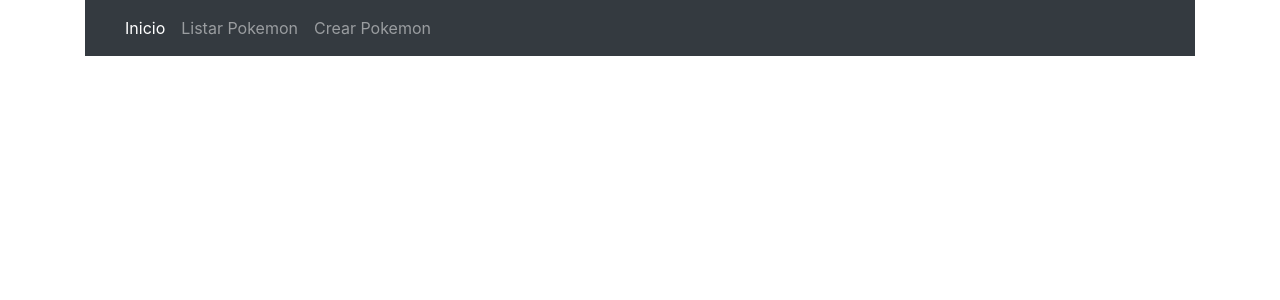
After one commit to matiasolocco/BarnaPisos-PHP-Symfony, a Symfony app: template templates/pisos/pisoBase.html.twig in a window 1280 px wide. The commit adds this page. Shown: the top 300 px of the page. Run offline with Twig, Linux system fonts and the light colour scheme; the template is opened without the code that fills it, so the values that code supplies are empty; some libraries are stand-ins or nearby versions.

Commit message:
new template

```diff
--- /dev/null
+++ b/templates/pisos/pisoBase.html.twig
@@ -0,0 +1,29 @@
+<!DOCTYPE html>
+<html>
+    <head>
+        <meta charset="UTF-8">
+        <link rel="stylesheet" href="https://stackpath.bootstrapcdn.com/bootstrap/4.5.2/css/bootstrap.min.css" integrity="sha384-JcKb8q3iqJ61gNV9KGb8thSsNjpSL0n8PARn9HuZOnIxN0hoP+VmmDGMN5t9UJ0Z" crossorigin="anonymous">
+        <title>{% block title %}Welcome!{% endblock %}</title>
+        {% block stylesheets %}{% endblock %}
+    </head>
+    <body>
+        <div class="container">
+            <nav class="navbar navbar-expand-lg navbar-dark bg-dark">
+                <a class="navbar-brand" href="#"><img height="35px" src="{# LOGO #}"></a>
+                <button class="navbar-toggler" type="button" data-toggle="collapse" data-target="#navbarNavAltMarkup" aria-controls="navbarNavAltMarkup" aria-expanded="false" aria-label="Toggle navigation">
+                    <span class="navbar-toggler-icon"></span>
+                </button>
+                <div class="collapse navbar-collapse" id="navbarNavAltMarkup">
+                    <div class="navbar-nav">
+                        <a class="nav-link active" href="#">Inicio <span class="sr-only">(current)</span></a>
+                        <a class="nav-link" href="#">Listar Pokemon</a>
+                        <a class="nav-link" href="#">Crear Pokemon</a>
+                    </div>
+                </div>
+            </nav>
+
+            {% block contenido %}
+            {% endblock %}
+        </div>
+    </body>
+</html>
```
Also changed, not shown: src/Controller/PisosController.php (+38 -0 lines), templates/pisos/piso.html.twig (+4 -3 lines).
